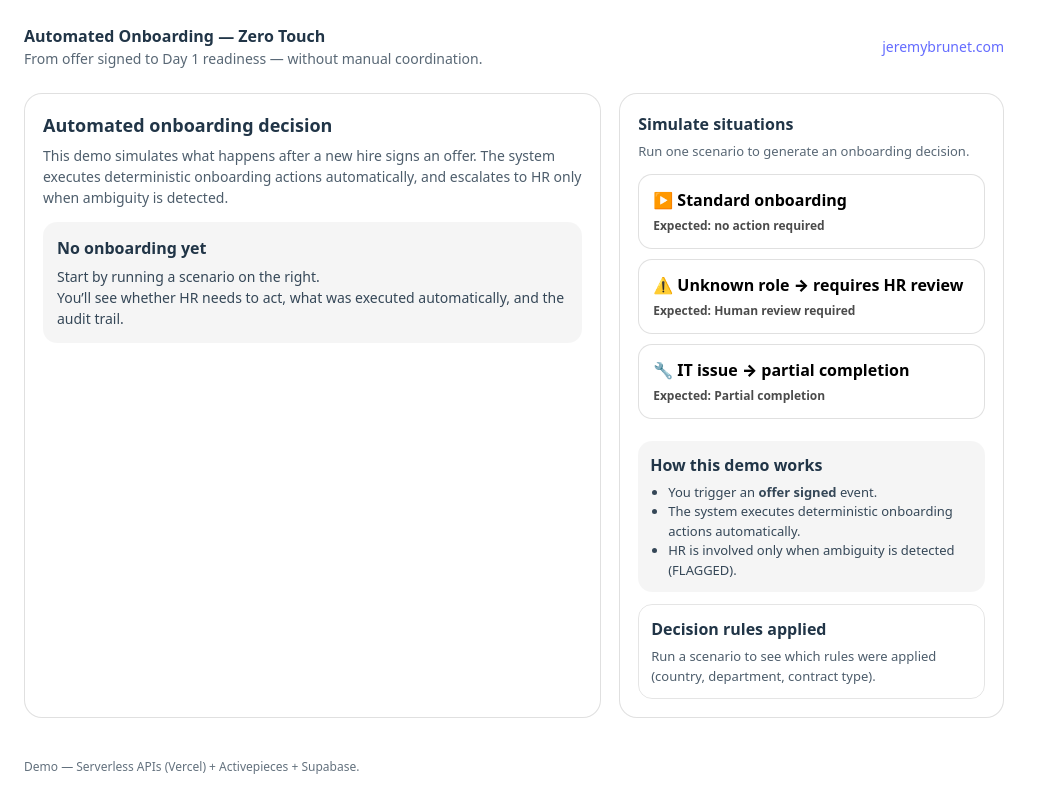
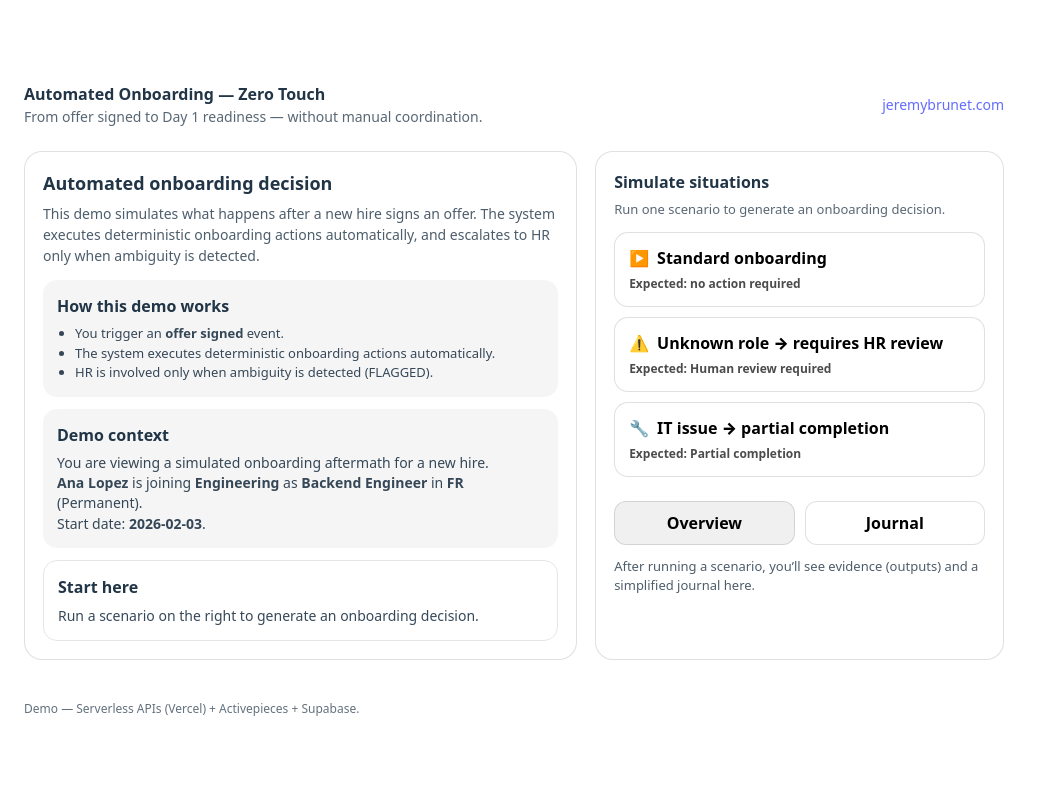
Before and after one commit to DFATPUNK/hr-onboarding-engine, a React (Vite) app: page / in a window 1280 px wide. Shown: the whole page, without its empty margins (0-1043 px from the left). Built offline with nearby package versions, Linux system fonts and the light colour scheme.

Commit message:
ux: add RH panel with overview/journal, evidence outputs, and better loading

```diff
--- /dev/null
+++ b/src/lib/steps.ts
@@ -0,0 +1,18 @@
+import type { RunStep } from "./api";
+
+export function findStep(steps: RunStep[], name: string) {
+  const n = name.toUpperCase();
+  return steps.find((s) => (s.step ?? "").toUpperCase() === n) ?? null;
+}
+
+export function getEvidence(steps: RunStep[]) {
+  const accounts = findStep(steps, "PROVISION_ACCOUNTS");
+  const hardware = findStep(steps, "PROVISION_HARDWARE");
+  const access = findStep(steps, "PROVISION_ACCESS");
+
+  return {
+    accounts: accounts?.output ?? null,
+    hardware: hardware?.output ?? null,
+    access: access?.output ?? null,
+  };
+}
--- a/src/pages/Home.tsx
+++ b/src/pages/Home.tsx
@@ -1,9 +1,12 @@
 import { useEffect, useMemo, useState } from "react";
 import { Link } from "react-router-dom";
-import { postOfferSigned, fetchRun, type OfferSignedPayload } from "../lib/api";
+import { postOfferSigned, fetchRun, type OfferSignedPayload, type RunStep } from "../lib/api";
 import { statusBadge, toneStyle } from "../lib/rh";
+import { getEvidence } from "../lib/steps";
 
 const LS_LAST_RUN = "hr_onboarding_last_run_id";
+
+type ScenarioKind = "standard" | "flagged" | "partial";
 
 function cardStyle(): React.CSSProperties {
   return {
@@ -14,23 +17,69 @@ function cardStyle(): React.CSSProperties {
   };
 }
 
+function pill(tone: "success" | "warning" | "danger" | "neutral") {
+  return toneStyle(tone);
+}
+
+function rhMeaning(status?: string, input?: any) {
+  const s = (status ?? "").toUpperCase();
+  if (s === "SUCCESS") {
+    return "✅ No action required. The system executed all deterministic onboarding actions automatically.";
+  }
+  if (s === "FLAGGED") {
+    const role = input?.job?.title ? ` (“${input.job.title}”)` : "";
+    return `⚠️ Human review required. The system detected ambiguity that needs HR input${role}.`;
+  }
+  if (s === "PARTIAL") {
+    return "🟡 Partially completed. Most actions were executed automatically, but at least one step requires follow-up.";
+  }
+  if (s === "FAILED") {
+    return "❌ Failed. The system could not complete the onboarding run. Please inspect the journal for details.";
+  }
+  return "Run a scenario to generate an onboarding decision.";
+}
+
+function DemoContext({ input }: { input?: any }) {
+  const first = input?.candidate?.first_name ?? "Ana";
+  const last = input?.candidate?.last_name ?? "Lopez";
+  const title = input?.job?.title ?? "Backend Engineer";
+  const dept = input?.job?.department ?? "Engineering";
+  const country = input?.employment?.country ?? "FR";
+  const contract = input?.employment?.contract_type ?? "Permanent";
+  const start = input?.employment?.start_date ?? "2026-02-03";
+
+  return (
+    <div style={{ padding: 14, borderRadius: 14, background: "rgba(0,0,0,0.04)" }}>
+      <div style={{ fontWeight: 900, marginBottom: 6 }}>Demo context</div>
+      <div style={{ fontSize: 14, opacity: 0.9, lineHeight: 1.45 }}>
+        You are viewing a simulated onboarding aftermath for a new hire.
+        <br />
+        <b>{first} {last}</b> is joining <b>{dept}</b> as <b>{title}</b> in <b>{country}</b> ({contract}).
+        <br />
+        Start date: <b>{start}</b>.
+      </div>
+    </div>
+  );
+}
+
 export default function Home() {
   const [loading, setLoading] = useState(false);
+  const [activeScenario, setActiveScenario] = useState<ScenarioKind | null>(null);
 
-  // "result" = le run déclenché pendant cette session (après click)
-  const [resultRunId, setResultRunId] = useState<string | null>(null);
-  const [resultStatus, setResultStatus] = useState<string | null>(null);
-  const [resultSummary, setResultSummary] = useState<string | null>(null);
+  // we don’t auto-show last run anymore
+  const [lastRunId, setLastRunId] = useState<string | null>(null);
 
-  // last run = persistance, mais on ne l'affiche pas automatiquement
-  const [lastRunId, setLastRunId] = useState<string | null>(null);
-  const [lastStatus, setLastStatus] = useState<string | null>(null);
-  const [lastSummary, setLastSummary] = useState<string | null>(null);
+  // displayed run data
+  const [displayedRunId, setDisplayedRunId] = useState<string | null>(null);
+  const [displayedStatus, setDisplayedStatus] = useState<string | null>(null);
+  const [displayedSummary, setDisplayedSummary] = useState<string | null>(null);
+  const [displayedInput, setDisplayedInput] = useState<any>(null);
+  const [displayedSteps, setDisplayedSteps] = useState<RunStep[]>([]);
 
-  const [showLast, setShowLast] = useState(false);
   const [err, setErr] = useState<string | null>(null);
 
-  const [displayedInput, setDisplayedInput] = useState<any>(null);
+  // right panel tab
+  const [tab, setTab] = useState<"overview" | "journal">("overview");
 
   useEffect(() => {
     const saved = localStorage.getItem(LS_LAST_RUN);
@@ -48,8 +97,9 @@ export default function Home() {
     []
   );
 
-  async function runScenario(kind: "standard" | "flagged" | "partial") {
+  async function runScenario(kind: ScenarioKind) {
     setLoading(true);
+    setActiveScenario(kind);
     setErr(null);
 
     try {
@@ -70,39 +120,41 @@ export default function Home() {
 
       const r = await postOfferSigned(payload);
 
-      // store as "last run"
+      // store last run id
       localStorage.setItem(LS_LAST_RUN, r.run_id);
       setLastRunId(r.run_id);
 
-      // show session result immediately
-      setResultRunId(r.run_id);
-      setResultStatus(r.status);
-      setResultSummary(r.summary ?? null);
+      // fetch full run to get steps + input + evidence
+      const full = await fetchRun(r.run_id);
 
-      // reveal the decision card
-      setShowLast(false);
+      setDisplayedRunId(r.run_id);
+      setDisplayedStatus(full.run.status);
+      setDisplayedSummary(full.run.summary ?? r.summary ?? null);
+      setDisplayedInput(full.run.input ?? null);
+      setDisplayedSteps(full.steps ?? []);
+      setTab("overview");
     } catch (e: any) {
       setErr(e?.message ?? "Something went wrong");
     } finally {
       setLoading(false);
+      setActiveScenario(null);
     }
   }
 
-  async function loadLastRun() {
+  async function showLastRun() {
     if (!lastRunId) return;
     setLoading(true);
+    setActiveScenario(null);
     setErr(null);
 
     try {
-      const { run } = await fetchRun(lastRunId);
-      setLastStatus(run.status);
-      setLastSummary(run.summary ?? null);
-      setShowLast(true);
-
-      // Clear session result view (optional)
-      setResultRunId(null);
-      setResultStatus(null);
-      setResultSummary(null);
+      const full = await fetchRun(lastRunId);
+      setDisplayedRunId(lastRunId);
+      setDisplayedStatus(full.run.status);
+      setDisplayedSummary(full.run.summary ?? null);
+      setDisplayedInput(full.run.input ?? null);
+      setDisplayedSteps(full.steps ?? []);
+      setTab("overview");
     } catch (e: any) {
       setErr(e?.message ?? "Failed to load last run");
     } finally {
@@ -110,31 +162,17 @@ export default function Home() {
     }
   }
 
-  const isShowingSessionResult = Boolean(resultRunId);
-  const isShowingLast = showLast && Boolean(lastRunId);
-
-  // Data currently displayed in the big decision card
-  const displayedRunId = isShowingSessionResult ? resultRunId : isShowingLast ? lastRunId : null;
-  const displayedStatus = isShowingSessionResult ? resultStatus : isShowingLast ? lastStatus : null;
-  const displayedSummary = isShowingSessionResult ? resultSummary : isShowingLast ? lastSummary : null;
-
   const badge = statusBadge(displayedStatus ?? undefined);
 
-  useEffect(() => {
-    if (!displayedRunId) {
-      setDisplayedInput(null);
-      return;
-    }
+  // Human involvement is purely driven by run.status (robust)
+  const humanInvolvement =
+    (displayedStatus ?? "").toUpperCase() === "FLAGGED" ? "Required (ambiguity detected)" : "Not required";
 
-    // fetch run to get input and show "rules applied"
-    fetchRun(displayedRunId)
-      .then(({ run }) => setDisplayedInput(run.input))
-      .catch(() => setDisplayedInput(null));
-  }, [displayedRunId]);
+  const evidence = getEvidence(displayedSteps);
 
   return (
-    <div style={{ display: "grid", gridTemplateColumns: "1.2fr 0.8fr", gap: 18 }}>
-      {/* Left: RH-friendly narrative */}
+    <div style={{ display: "grid", gridTemplateColumns: "1.15fr 0.85fr", gap: 18 }}>
+      {/* LEFT */}
       <div style={cardStyle()}>
         <div style={{ fontSize: 18, fontWeight: 900, marginBottom: 6 }}>Automated onboarding decision</div>
         <div style={{ fontSize: 14, opacity: 0.8, marginBottom: 14 }}>
@@ -142,19 +180,30 @@ export default function Home() {
           actions automatically, and escalates to HR only when ambiguity is detected.
         </div>
 
+        {/* HOW IT WORKS (top, as you asked) */}
+        <div style={{ marginBottom: 12, padding: 14, borderRadius: 14, background: "rgba(0,0,0,0.04)" }}>
+          <div style={{ fontWeight: 900, marginBottom: 6 }}>How this demo works</div>
+          <ul style={{ margin: 0, paddingLeft: 18, fontSize: 13, opacity: 0.9, lineHeight: 1.5 }}>
+            <li>You trigger an <b>offer signed</b> event.</li>
+            <li>The system executes deterministic onboarding actions automatically.</li>
+            <li>HR is involved only when ambiguity is detected (FLAGGED).</li>
+          </ul>
+        </div>
+
+        {/* DEMO CONTEXT */}
+        <DemoContext input={displayedInput ?? basePayload} />
+
         {/* EMPTY STATE */}
         {!displayedRunId && (
-          <div style={{ padding: 14, borderRadius: 14, background: "rgba(0,0,0,0.04)" }}>
-            <div style={{ fontWeight: 900, marginBottom: 6 }}>No onboarding yet</div>
+          <div style={{ marginTop: 12, padding: 14, borderRadius: 14, border: "1px solid rgba(0,0,0,0.10)" }}>
+            <div style={{ fontWeight: 900, marginBottom: 6 }}>Start here</div>
             <div style={{ fontSize: 14, opacity: 0.9 }}>
-              Start by running a scenario on the right.
-              <br />
-              You’ll see whether HR needs to act, what was executed automatically, and the audit trail.
+              Run a scenario on the right to generate an onboarding decision.
             </div>
 
             {lastRunId && (
               <div style={{ marginTop: 12 }}>
-                <button onClick={loadLastRun} disabled={loading} style={ghostBtn}>
+                <button onClick={showLastRun} disabled={loading} style={ghostBtn}>
                   Show last run →
                 </button>
               </div>
@@ -162,45 +211,169 @@ export default function Home() {
           </div>
         )}
 
-        {/* DECISION CARD (only after user action OR explicit "show last") */}
+        {/* DECISION */}
         {displayedRunId && (
           <>
-            <div style={{ display: "grid", gap: 4, marginTop: 10 }}>
-              <div style={{ fontWeight: 900, fontSize: 16 }}>Ana Lopez</div>
-              <div style={{ fontSize: 13, opacity: 0.75 }}>Backend Engineer · France · Permanent</div>
-            </div>
-
-            <div style={{ marginTop: 12, display: "flex", alignItems: "center", justifyContent: "space-between", gap: 12 }}>
-              <span style={toneStyle(badge.tone)}>{badge.label}</span>
+            <div style={{ marginTop: 14, display: "flex", alignItems: "center", justifyContent: "space-between", gap: 12 }}>
+              <span style={pill(badge.tone)}>{badge.label}</span>
               {loading && <span style={{ fontSize: 13, opacity: 0.75 }}>Loading…</span>}
             </div>
 
             <div style={{ marginTop: 12, padding: 12, borderRadius: 14, background: "rgba(0,0,0,0.04)" }}>
               <div style={{ fontWeight: 900, marginBottom: 6 }}>What this means</div>
-              <div style={{ fontSize: 14, opacity: 0.9, whiteSpace: "pre-wrap" }}>
-                {displayedSummary ?? "—"}
+              <div style={{ fontSize: 14, opacity: 0.92, whiteSpace: "pre-wrap" }}>
+                {rhMeaning(displayedStatus ?? undefined, displayedInput)}
               </div>
+
+              {/* keep summary as a secondary line (if present) */}
+              {displayedSummary && (
+                <div style={{ marginTop: 8, fontSize: 13, opacity: 0.75, whiteSpace: "pre-wrap" }}>
+                  {displayedSummary}
+                </div>
+              )}
             </div>
 
+            {/* Replace big CTAs with subtle links */}
             <div style={{ marginTop: 12, display: "flex", gap: 12, flexWrap: "wrap", alignItems: "center" }}>
-              <Link to={`/onboarding/${displayedRunId}`} style={primaryLink}>
-                View onboarding details →
+              <Link to={`/onboarding/${displayedRunId}`} style={secondaryLink}>
+                Open onboarding details
               </Link>
               <Link to={`/audit/${displayedRunId}`} style={secondaryLink}>
-                View execution log
+                Open audit log
               </Link>
             </div>
 
-            <div style={{ marginTop: 16, paddingTop: 14, borderTop: "1px solid rgba(0,0,0,0.08)" }}>
-              <div style={{ fontWeight: 900, marginBottom: 6 }}>Key outcomes</div>
-              <ul style={{ margin: 0, paddingLeft: 18, fontSize: 14, opacity: 0.9 }}>
-                <li>✅ Work account created</li>
-                <li>✅ Hardware ordered</li>
-                <li>✅ Access rights configured</li>
-              </ul>
-            </div>
+            {err && (
+              <div style={{ marginTop: 12, padding: 12, borderRadius: 12, background: "rgba(255,0,0,0.08)" }}>
+                <b>Error:</b> {err}
+              </div>
+            )}
           </>
         )}
+      </div>
+
+      {/* RIGHT PANEL */}
+      <div style={cardStyle()}>
+        <div style={{ fontSize: 16, fontWeight: 900, marginBottom: 6 }}>Simulate situations</div>
+        <div style={{ fontSize: 13, opacity: 0.75, marginBottom: 12 }}>
+          Run one scenario to generate an onboarding decision.
+        </div>
+
+        <ScenarioButton
+          title="Standard onboarding"
+          subtitle="Expected: no action required"
+          icon="▶️"
+          disabled={loading}
+          active={activeScenario === "standard"}
+          onClick={() => runScenario("standard")}
+        />
+
+        <ScenarioButton
+          title="Unknown role → requires HR review"
+          subtitle="Expected: Human review required"
+          icon="⚠️"
+          disabled={loading}
+          active={activeScenario === "flagged"}
+          onClick={() => runScenario("flagged")}
+        />
+
+        <ScenarioButton
+          title="IT issue → partial completion"
+          subtitle="Expected: Partial completion"
+          icon="🔧"
+          disabled={loading}
+          active={activeScenario === "partial"}
+          onClick={() => runScenario("partial")}
+        />
+
+        {/* Panel tabs */}
+        <div style={{ marginTop: 14, display: "flex", gap: 10 }}>
+          <button onClick={() => setTab("overview")} style={tabBtn(tab === "overview")}>
+            Overview
+          </button>
+          <button onClick={() => setTab("journal")} style={tabBtn(tab === "journal")}>
+            Journal
+          </button>
+        </div>
+
+        {/* Panel content */}
+        <div style={{ marginTop: 12 }}>
+          {!displayedRunId && (
+            <div style={{ fontSize: 13, opacity: 0.8 }}>
+              After running a scenario, you’ll see evidence (outputs) and a simplified journal here.
+            </div>
+          )}
+
+          {displayedRunId && tab === "overview" && (
+            <div style={{ display: "grid", gap: 12 }}>
+              <div style={{ padding: 12, borderRadius: 14, border: "1px solid rgba(0,0,0,0.10)" }}>
+                <div style={{ fontWeight: 900, marginBottom: 6 }}>Decision rules applied</div>
+                <div style={{ display: "grid", gap: 8, fontSize: 13, opacity: 0.9 }}>
+                  <RuleRow label="Country" value={displayedInput?.employment?.country ?? "—"} />
+                  <RuleRow label="Department" value={displayedInput?.job?.department ?? "—"} />
+                  <RuleRow label="Contract type" value={displayedInput?.employment?.contract_type ?? "—"} />
+                  <RuleRow label="Role" value={displayedInput?.job?.title ?? "—"} />
+                  <RuleRow label="Human involvement" value={humanInvolvement} />
+                </div>
+              </div>
+
+              <div style={{ padding: 12, borderRadius: 14, border: "1px solid rgba(0,0,0,0.10)" }}>
+                <div style={{ fontWeight: 900, marginBottom: 6 }}>Evidence</div>
+
+                <EvidenceBlock
+                  title="Work account"
+                  status={evidence.accounts ? "Completed" : "—"}
+                  lines={[
+                    evidence.accounts?.account?.username ? `Username: ${evidence.accounts.account.username}` : null,
+                    evidence.accounts?.action_id ? `Action ID: ${evidence.accounts.action_id}` : null,
+                  ]}
+                />
+
+                <EvidenceBlock
+                  title="Hardware"
+                  status={evidence.hardware ? "Completed" : "—"}
+                  lines={[
+                    evidence.hardware?.bundle ? `Bundle: ${evidence.hardware.bundle}` : null,
+                    evidence.hardware?.ticket_id ? `Order/Ticket: ${evidence.hardware.ticket_id}` : null,
+                  ]}
+                />
+
+                <EvidenceBlock
+                  title="Access rights"
+                  status={evidence.access ? "Completed" : "—"}
+                  lines={[
+                    Array.isArray(evidence.access?.accesses)
+                      ? `Services: ${evidence.access.accesses.join(", ")}`
+                      : null,
+                  ]}
+                />
+              </div>
+            </div>
+          )}
+
+          {displayedRunId && tab === "journal" && (
+            <div style={{ padding: 12, borderRadius: 14, border: "1px solid rgba(0,0,0,0.10)" }}>
+              <div style={{ fontWeight: 900, marginBottom: 6 }}>Journal</div>
+              <div style={{ fontSize: 13, opacity: 0.8, marginBottom: 10 }}>
+                Human-readable timeline of what happened.
+              </div>
+
+              <div style={{ display: "grid", gap: 8 }}>
+                {displayedSteps.length === 0 && <div style={{ fontSize: 13, opacity: 0.8 }}>No steps logged yet.</div>}
+                {displayedSteps.map((s) => (
+                  <div key={s.id} style={{ display: "flex", justifyContent: "space-between", gap: 12 }}>
+                    <div style={{ fontWeight: 800 }}>{s.step}</div>
+                    <div style={{ fontWeight: 900 }}>{s.status}</div>
+                  </div>
+                ))}
+              </div>
+
+              <div style={{ marginTop: 10, fontSize: 12, opacity: 0.7 }}>
+                (Full audit labels are available in the Audit page.)
+              </div>
+            </div>
+          )}
+        </div>
 
         {err && (
           <div style={{ marginTop: 12, padding: 12, borderRadius: 12, background: "rgba(255,0,0,0.08)" }}>
@@ -208,75 +381,81 @@ export default function Home() {
           </div>
         )}
       </div>
-
-      {/* Right: simulations */}
-      <div style={cardStyle()}>
-        <div style={{ fontSize: 16, fontWeight: 900, marginBottom: 6 }}>Simulate situations</div>
-        <div style={{ fontSize: 13, opacity: 0.75, marginBottom: 12 }}>
-          Run one scenario to generate an onboarding decision.
-        </div>
-
-        <button style={scenarioBtn} disabled={loading} onClick={() => runScenario("standard")}>
-          ▶️ Standard onboarding
-          <div style={scenarioSub}>Expected: no action required</div>
-        </button>
-
-        <button style={scenarioBtn} disabled={loading} onClick={() => runScenario("flagged")}>
-          ⚠️ Unknown role → requires HR review
-          <div style={scenarioSub}>Expected: Human review required</div>
-        </button>
-
-        <button style={scenarioBtn} disabled={loading} onClick={() => runScenario("partial")}>
-          🔧 IT issue → partial completion
-          <div style={scenarioSub}>Expected: Partial completion</div>
-        </button>
-
-        <div style={{ marginTop: 12, padding: 12, borderRadius: 14, background: "rgba(0,0,0,0.04)" }}>
-          <div style={{ fontWeight: 900, marginBottom: 6 }}>How this demo works</div>
-          <ul style={{ margin: 0, paddingLeft: 18, fontSize: 13, opacity: 0.9 }}>
-            <li>You trigger an <b>offer signed</b> event.</li>
-            <li>The system executes deterministic onboarding actions automatically.</li>
-            <li>HR is involved only when ambiguity is detected (FLAGGED).</li>
-          </ul>
-        </div>
-
-        <div style={{ marginTop: 12, padding: 12, borderRadius: 14, border: "1px solid rgba(0,0,0,0.10)" }}>
-          <div style={{ fontWeight: 900, marginBottom: 6 }}>Decision rules applied</div>
-
-          {!displayedRunId && (
-            <div style={{ fontSize: 13, opacity: 0.8 }}>
-              Run a scenario to see which rules were applied (country, department, contract type).
-            </div>
-          )}
-
-          {displayedRunId && displayedInput && (
-            <div style={{ display: "grid", gap: 8, fontSize: 13, opacity: 0.9 }}>
-              <RuleRow label="Country" value={displayedInput?.employment?.country ?? "—"} />
-              <RuleRow label="Department" value={displayedInput?.job?.department ?? "—"} />
-              <RuleRow label="Contract type" value={displayedInput?.employment?.contract_type ?? "—"} />
-              <RuleRow label="Role" value={displayedInput?.job?.title ?? "—"} />
-              <RuleRow
-                label="Human involvement"
-                value={(displayedStatus ?? "").toUpperCase() === "FLAGGED" ? "Required (ambiguity detected)" : "Not required"}
-              />
-            </div>
-          )}
-        </div>
-      </div>
     </div>
   );
 }
 
-const primaryLink: React.CSSProperties = {
-  display: "inline-block",
-  padding: "10px 12px",
-  borderRadius: 12,
-  border: "1px solid rgba(0,0,0,0.12)",
-  textDecoration: "none",
-  color: "inherit",
-  fontWeight: 900,
-  background: "white",
-};
+function ScenarioButton({
+  title,
+  subtitle,
+  icon,
+  disabled,
+  active,
+  onClick,
+}: {
+  title: string;
+  subtitle: string;
+  icon: string;
+  disabled: boolean;
+  active: boolean;
+  onClick: () => void;
+}) {
+  return (
+    <button
+      style={{
+        width: "100%",
+        textAlign: "left",
+        padding: 14,
+        borderRadius: 14,
+        border: "1px solid rgba(0,0,0,0.12)",
+        background: "white",
+        cursor: disabled ? "not-allowed" : "pointer",
+        fontWeight: 900,
+        marginBottom: 10,
+        opacity: disabled && !active ? 0.7 : 1,
+      }}
+      disabled={disabled}
+      onClick={onClick}
+    >
+      <div style={{ display: "flex", alignItems: "center", justifyContent: "space-between", gap: 10 }}>
+        <div>
+          <span style={{ marginRight: 8 }}>{icon}</span>
+          {title}
+          <div style={{ fontSize: 12, opacity: 0.7, fontWeight: 700, marginTop: 6 }}>{subtitle}</div>
+        </div>
+        {active && <div style={{ fontSize: 12, opacity: 0.8, fontWeight: 900 }}>Running…</div>}
+      </div>
+    </button>
+  );
+}
+
+function RuleRow({ label, value }: { label: string; value: string }) {
+  return (
+    <div style={{ display: "flex", justifyContent: "space-between", gap: 12 }}>
+      <div style={{ fontWeight: 800, opacity: 0.85 }}>{label}</div>
+      <div style={{ fontWeight: 900, textAlign: "right" }}>{value}</div>
+    </div>
+  );
+}
+
+function EvidenceBlock({ title, status, lines }: { title: string; status: string; lines: Array<string | null> }) {
+  const filtered = lines.filter(Boolean) as string[];
+  return (
+    <div style={{ padding: 10, borderRadius: 12, background: "rgba(0,0,0,0.04)", marginTop: 10 }}>
+      <div style={{ display: "flex", justifyContent: "space-between", gap: 10 }}>
+        <div style={{ fontWeight: 900 }}>{title}</div>
+        <div style={{ fontWeight: 900, opacity: 0.85 }}>{status}</div>
+      </div>
+      {filtered.length > 0 && (
+        <ul style={{ margin: "8px 0 0 0", paddingLeft: 18, fontSize: 13, opacity: 0.9 }}>
+          {filtered.map((t, i) => (
+            <li key={i}>{t}</li>
+          ))}
+        </ul>
+      )}
+    </div>
+  );
+}
 
 const secondaryLink: React.CSSProperties = {
   display: "inline-block",
@@ -298,30 +477,14 @@ const ghostBtn: React.CSSProperties = {
   fontWeight: 800,
 };
 
-const scenarioBtn: React.CSSProperties = {
-  width: "100%",
-  textAlign: "left",
-  padding: 14,
-  borderRadius: 14,
-  border: "1px solid rgba(0,0,0,0.12)",
-  background: "white",
-  cursor: "pointer",
-  fontWeight: 900,
-  marginBottom: 10,
-};
-
-const scenarioSub: React.CSSProperties = {
-  fontSize: 12,
-  opacity: 0.7,
-  fontWeight: 700,
-  marginTop: 6,
-};
-
-function RuleRow({ label, value }: { label: string; value: string }) {
-  return (
-    <div style={{ display: "flex", justifyContent: "space-between", gap: 12 }}>
-      <div style={{ fontWeight: 800, opacity: 0.85 }}>{label}</div>
-      <div style={{ fontWeight: 900 }}>{value}</div>
-    </div>
-  );
+function tabBtn(active: boolean): React.CSSProperties {
+  return {
+    flex: 1,
+    padding: "10px 12px",
+    borderRadius: 12,
+    border: "1px solid rgba(0,0,0,0.12)",
+    background: active ? "rgba(0,0,0,0.06)" : "white",
+    cursor: "pointer",
+    fontWeight: 900,
+  };
 }
```
